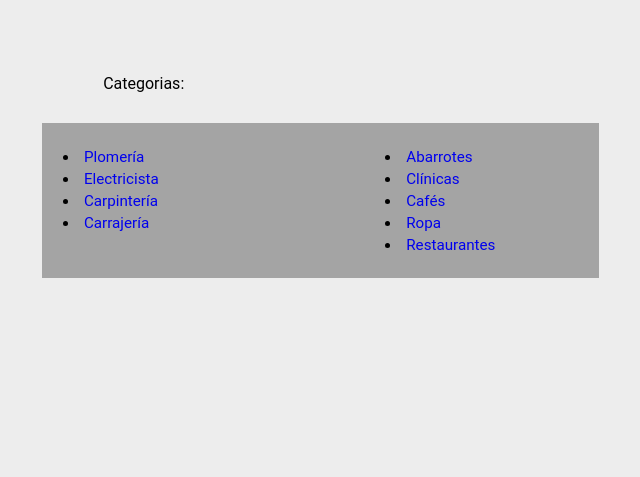
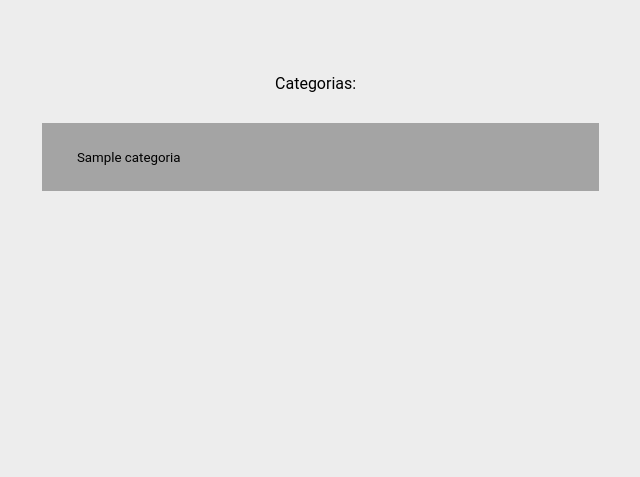
Before and after one commit to Tako07/is, a PHP site: page /categorias.php in a window 1280 px wide. Shown: the part 88-565 px from the top of the page, without its empty margins (378-1018 px from the left). Run offline with PHP 8.4, Linux system fonts and the light colour scheme; tables that the repository leaves empty or names only in its code hold one stand-in row (values such as "Sample post").

Commit message:
Funcionalidad categorias

```diff
--- a/categorias.php
+++ b/categorias.php
@@ -66,24 +66,35 @@
 				<section id="centroCat">
 					<p>Categorias:</p>
 					<div id='contCat'>
-					<div id='CategoriasIzq'>
-						<lo>
-							<li class ='ListCat'><a href="https://www.google.com/">Plomería</a></li>
-							<li class ='ListCat'><a href="https://www.google.com/">Electricista</a></li>
-							<li class ='ListCat'><a href="https://www.google.com/">Carpintería</a></li>
-							<li class ='ListCat'><a href="https://www.google.com/">Carrajería</a></li>
-						</lo>
-					</div>
-					<div id='CategoriasDer'>
-						<lo>
-							<li class ='ListCat'><a href="https://www.google.com/">Abarrotes</a></li>
-							<li class ='ListCat'><a href="https://www.google.com/">Clínicas</a></li>
-							<li class ='ListCat'><a href="https://www.google.com/">Cafés</a></li>
-							<li class ='ListCat'><a href="https://www.google.com/">Ropa</a></li>
-							<li class ='ListCat'><a href="https://www.google.com/">Restaurantes</a></li>
-						</lo>
-					</div>
+						<form id='catForm' action="servicios_de_categoria.php" method="GET">
+						<table id='categTab'>
+
+						<?php
+						$con=mysqli_connect("localhost" , "root" , "" , "data_service_in") or die("No se pudo conectar: ".mysql_error());
+						if(mysqli_connect_errno()){
+							printf("Falló la conexión: %s\n",mysqli_connect_errno());
+						}
+						$q="SELECT * FROM categoria;";
+						$result=mysqli_query ($con,$q);
+						$i=0;
+						echo '<tr>';
+						while($row = mysqli_fetch_assoc($result)){
+							$i++;
+							echo '
+							<td class="nombCategoria"><input class="ListCat" type="submit" name="seleccion" value="'.$row["nombre_categoria"].'" readonly ></input></td>
+							';
+							if($i==2){
+								$i=0;
+								echo '</tr>';
+								echo '<tr>';
+							}
+						}
+						echo '</tr>';
+						 ?>
+				</table>
+			</form>
 				</div>
+
 				</section>
 			</section>
 		</div>
--- a/estilos.css
+++ b/estilos.css
@@ -573,21 +573,19 @@
 	border-radius: 0px;
 	margin-top: 4px;
 	margin-bottom: 4px;
+	background-color: #A4A4A4;
 	box-shadow: rgba(0,0,0,0) 0px 0px 0px;
 }
-#CategoriasIzq{
 
-	width: 45%;
-	height: auto;
-	text-align: left;
-}
-#CategoriasDer{
-	margin-left: 25%;
-	width: 45%;
-	height: auto;
-	text-align: left;
+#categTab td{
+	width: 85%;
+	padding-left: 10%;
 
 }
+#catForm{
+	width: 100%;
+}
+
 #contCat{
 	display: flex;
 	margin-top: 3%;
@@ -601,6 +599,7 @@
 }
 #CentroCat p{
 	margin: 1%;
+	padding-left: 37%;
 	text-align: left;
 }
 #parrPaquete{
```
Also changed, not shown: servicios_de_categoria.php (added, +27 -0 lines).
